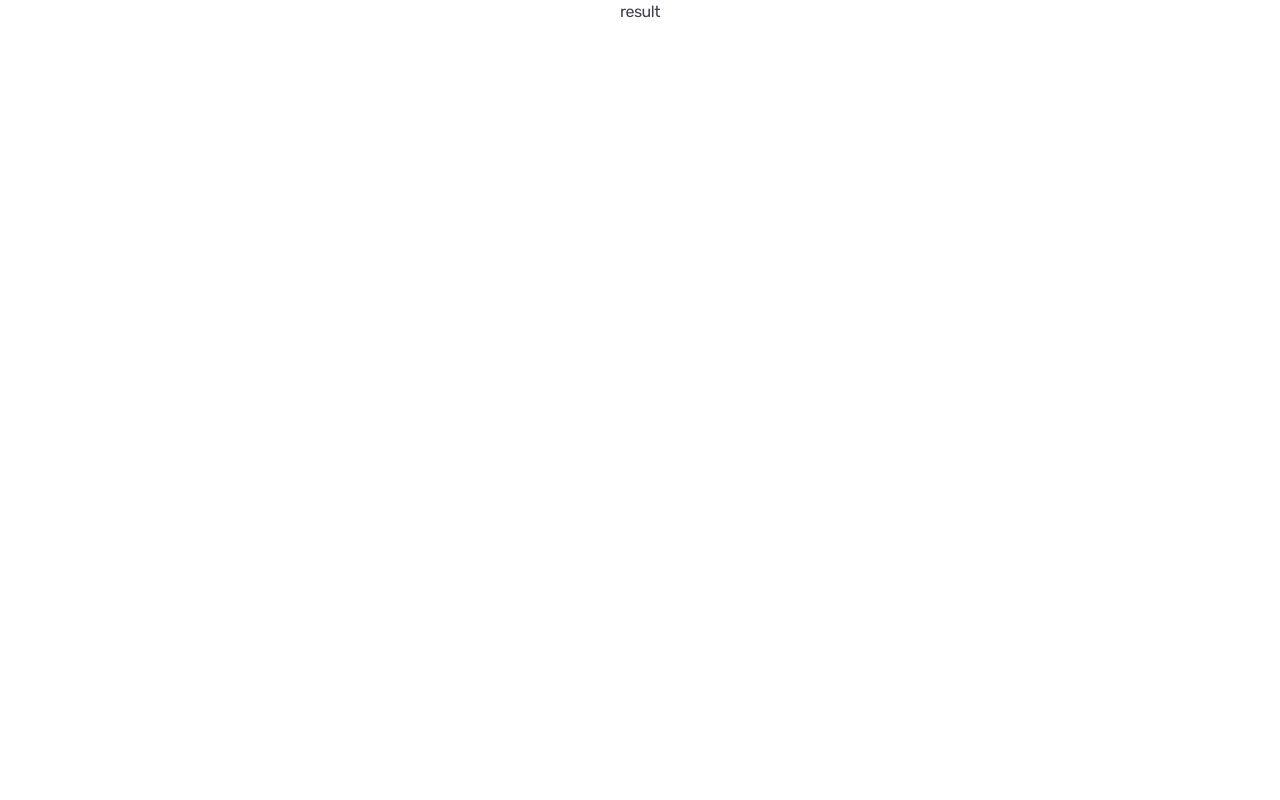
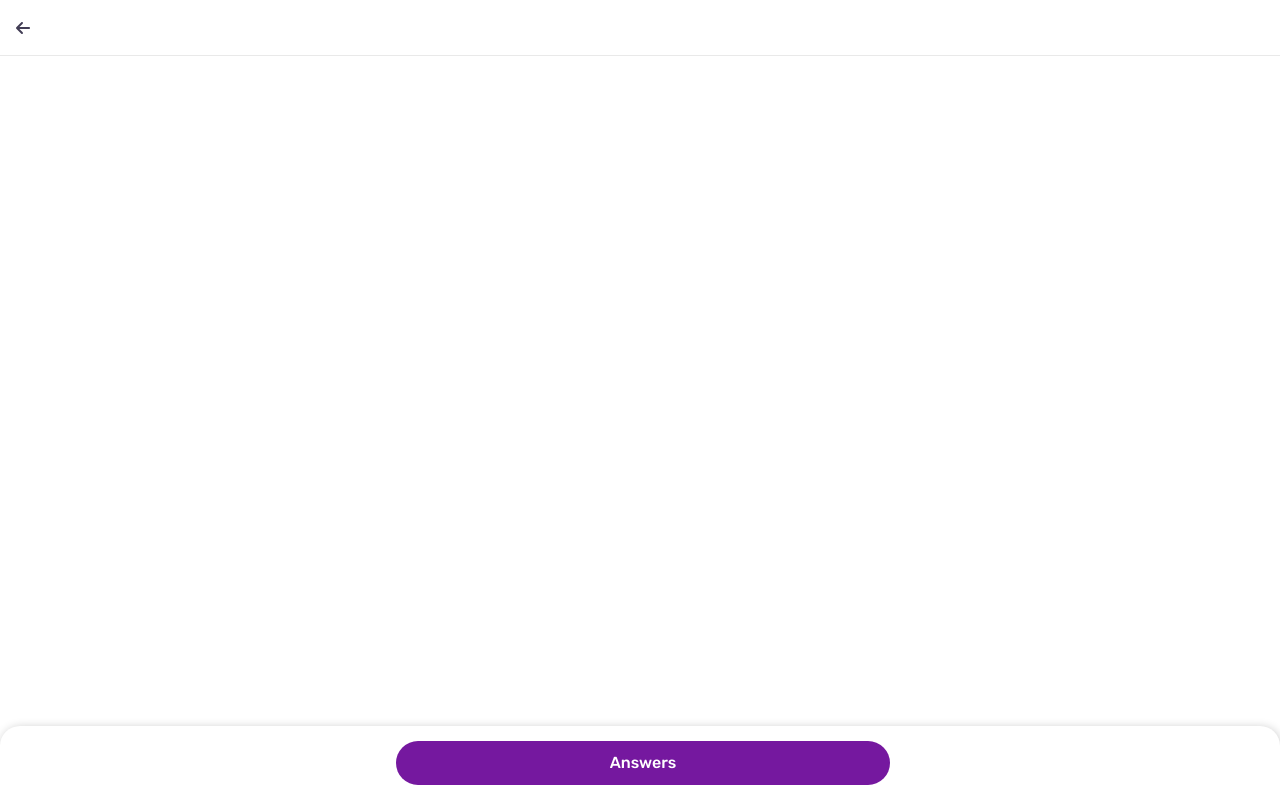
Before and after one commit to NavasMuhammed/Merchify, a React (Vite) app: page /result in a window 1280 px wide. Built offline with nearby package versions, Linux system fonts and the light colour scheme.

Commit message:
fix: minor fixes on footer and karma calculation

```diff
--- a/src/components/footer/footer.scss
+++ b/src/components/footer/footer.scss
@@ -9,7 +9,7 @@
     box-shadow: 1px 1px 10px 0px rgba(0, 0, 0, 0.2);
     transition: all .2s ease-in;
     max-height: 300px;
-
+    border-radius: 20px 20px 0px 0px;
     &.open {
         padding: 25px 20px;
         max-height: 600px;
--- a/src/components/topBar/topBar.tsx
+++ b/src/components/topBar/topBar.tsx
@@ -1,17 +1,20 @@
 import { FontAwesomeIcon } from "@fortawesome/react-fontawesome";
 import { faArrowLeft, faSearch } from "@fortawesome/free-solid-svg-icons";
 import "./topBar.scss"
+import { useLocation, useNavigate } from "react-router-dom";
 
 const TopBar = () => {
+    const location = useLocation();
+    const navigate = useNavigate();
     return (
         <div className="tb-container">
-            <div>
+            <div onClick={() => navigate(-1)}>
                 <FontAwesomeIcon icon={faArrowLeft} />
             </div>
-            <div>
+            {location.pathname != "/result" && <div>
                 <FontAwesomeIcon icon={faSearch} />
                 <img src="/assets/images/user.png" alt="" />
-            </div>
+            </div>}
         </div>
     );
 };
--- a/src/pages/quiz/quiz.tsx
+++ b/src/pages/quiz/quiz.tsx
@@ -30,6 +30,17 @@ function Quiz({ quiz }: QuizComponentProps) {
     const [quizCompleted, setQuizCompleted] = useState(false);
     const [timer, setTimer] = useState(60);
     const [isRunning, setIsRunning] = useState(true);
+    const [karma, setKarma] = useState(0);
+
+    useEffect(() => {
+        function generateRandomNumber(): number {
+            const min = 30;
+            const max = 50;
+            return Math.floor(Math.random() * (max - min + 1)) + min;
+        }
+        setKarma(generateRandomNumber());
+    }, []);
+
     useEffect(() => {
         let interval: number;
 
@@ -66,11 +77,7 @@ function Quiz({ quiz }: QuizComponentProps) {
             setCurrentQuestionIndex(prevCurrentQuestionIndex => prevCurrentQuestionIndex + 1);
         }
     };
-    function generateRandomNumber(): number {
-        const min = 30;
-        const max = 50;
-        return Math.floor(Math.random() * (max - min + 1)) + min;
-    }
+
 
     const currentQuestion = quiz.quiz[currentQuestionIndex];
     const isAnswerCorrect = selectedOption === (currentQuestion && currentQuestion.answer[0]);
@@ -141,7 +148,7 @@ function Quiz({ quiz }: QuizComponentProps) {
                         <img src="/assets/images/cat.png" alt="" />
                         <div>
                             <FontAwesomeIcon icon={faStar} />
-                            <span>{correctAnswers + generateRandomNumber()}</span>
+                            <span>{correctAnswers + karma}</span>
                         </div>
                         <p>Karma Point earned!</p>
                     </div>
--- a/src/pages/result/result.tsx
+++ b/src/pages/result/result.tsx
@@ -1,10 +1,18 @@
-
+import TopBar from "../../components/topBar/topBar";
+import "./result.scss";
 
 
 
 const Result = () => {
     return (
-        <h1>result</h1>
+        <>
+            <TopBar />
+            <div className='footer-container'>
+                <button  >
+                    Answers
+                </button>
+            </div>
+        </>
     );
 };
 
```
